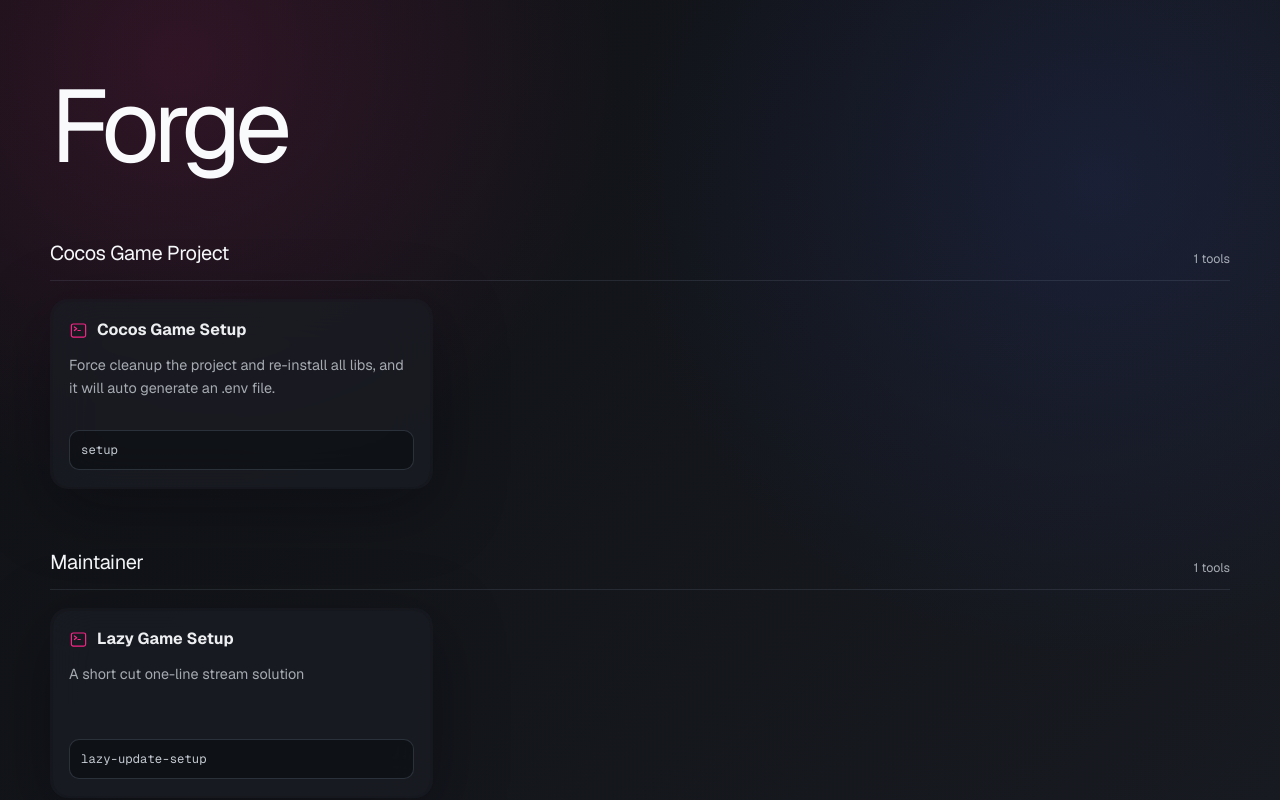
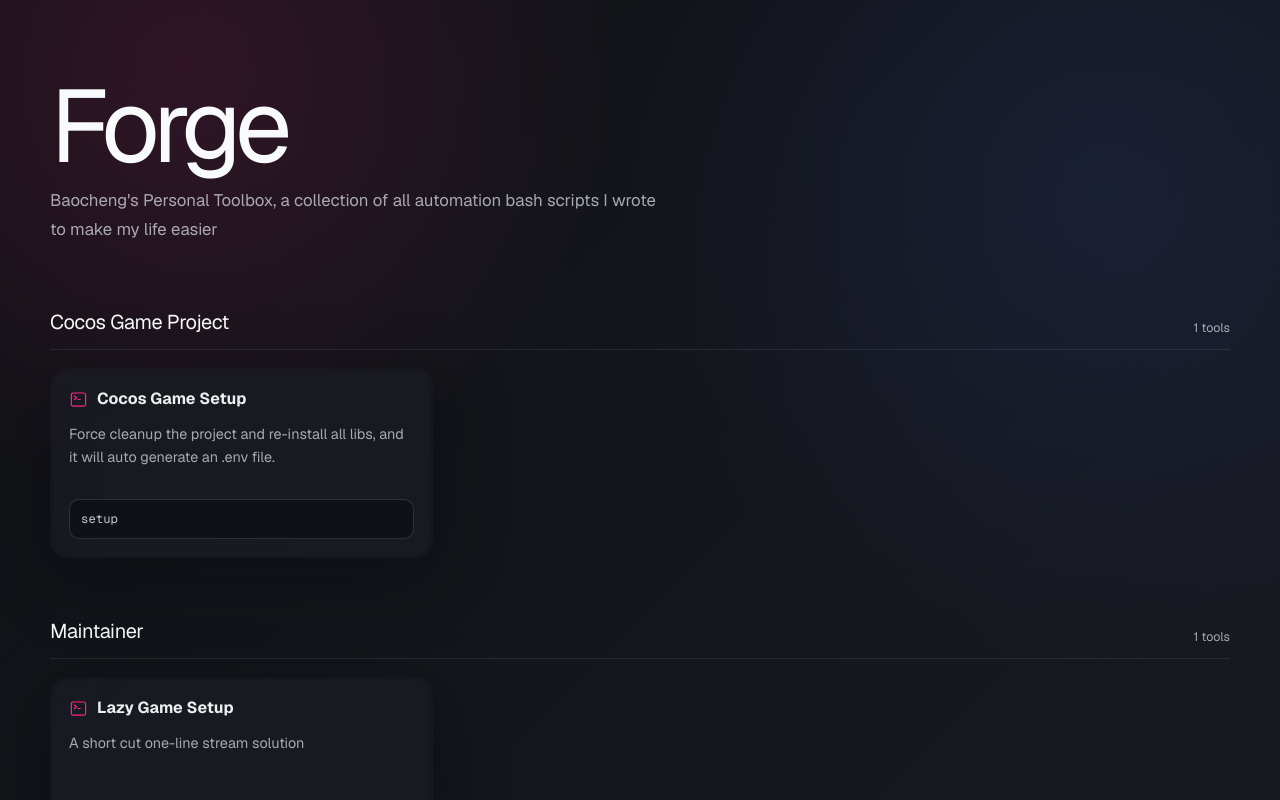
Before and after one commit to billyjojojobulido/forge, a Next.js app: page / in a window 1280 px wide. Shown: the top 800 px of the page. Built offline with nearby package versions, Linux system fonts and the light colour scheme.

Commit message:
- chore: updated some description and styling

```diff
--- a/src/components/Toolbox.tsx
+++ b/src/components/Toolbox.tsx
@@ -14,6 +14,7 @@ export function Toolbox() {
       <main className="page-shell">
         <header className="hero">
           <h1>Forge</h1>
+          <p>Baocheng's Personal Toolbox, a collection of all automation bash scripts I wrote to make my life easier</p>
         </header>
 
         <div className="catalogue">
```
